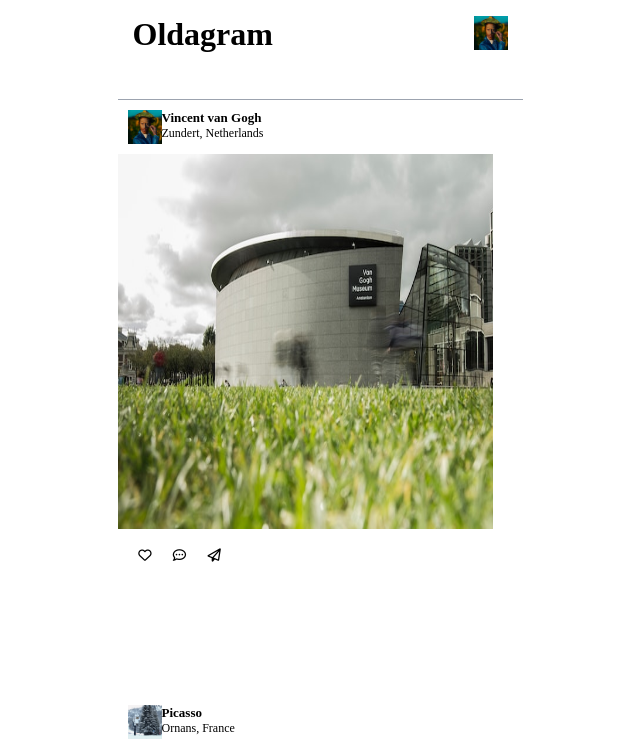
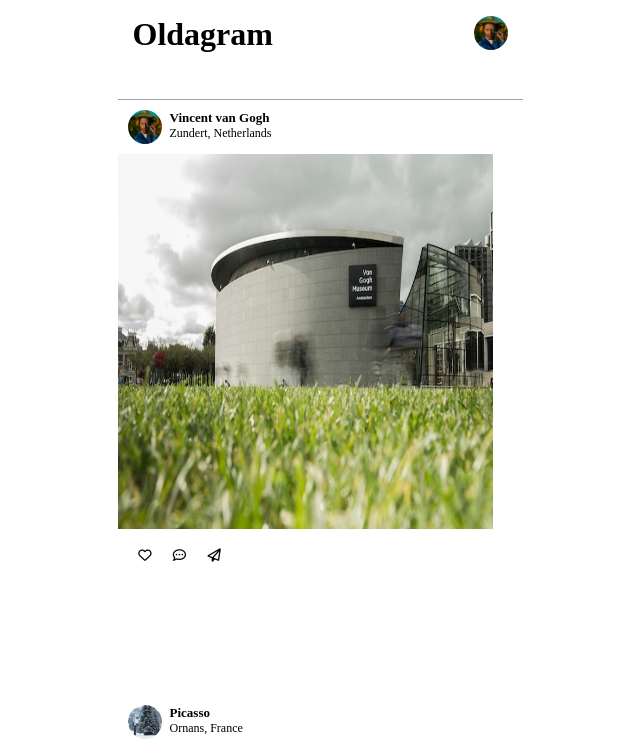
Before and after one commit to yujhenchen/oldagram-instagram-clone, a React (Vite) app: page / in a window 1280 px wide. Shown: the top 742 px of the page, without its empty margins (335-975 px from the left). Built offline with nearby package versions, Linux system fonts and the light colour scheme.

Commit message:
rounded avatar, clean up

```diff
--- a/src/App.tsx
+++ b/src/App.tsx
@@ -1,7 +1,7 @@
 // import { useState } from "react";
 // import reactLogo from "./assets/react.svg";
 // import viteLogo from "/vite.svg";
-import "./App.css";
+// import "./App.css";
 import Header from "./components/Header";
 import Post from "./components/Post";
 import { posts } from "./posts";
@@ -13,8 +13,12 @@ function App() {
   const header = (
     <>
       <h1 className="">Oldagram</h1>
-      <div className="w-34px h-34px">
-        <img src={user.avatar} alt={user.name} className="w-full h-full" />
+      <div className="w-34px h-34px rounded-full overflow-hidden">
+        <img
+          src={user.avatar}
+          alt={user.name}
+          className="w-full h-full object-cover"
+        />
       </div>
     </>
   );
--- a/src/components/Post.tsx
+++ b/src/components/Post.tsx
@@ -45,7 +45,7 @@ export default function Post({
   return (
     <div>
       <PostHeader name={name} location={location} avatar={avatar} />
-      <div className="w-375px h-375px">
+      <div className="w-375px h-375px rounded-full">
         <img
           src={post}
           alt={`${name}'s post. User Name: ${username}`}
--- a/src/components/PostHeader.tsx
+++ b/src/components/PostHeader.tsx
@@ -2,8 +2,12 @@ import { PostHeaderData } from "../types";
 
 export default function PostHeader({ name, location, avatar }: PostHeaderData) {
   return (
-    <div className="flex p-10px">
-      <img src={avatar} alt={`${name} Avatar`} className="w-34px h-34px" />
+    <div className="flex p-10px space-x-8px">
+      <img
+        src={avatar}
+        alt={`${name} Avatar`}
+        className="w-34px h-34px rounded-full"
+      />
       <div>
         <p className="text-13px font-bold">{name}</p>
         <p className="text-12px">{location}</p>
```
Also changed, not shown: src/App.css (deleted, +0 -42 lines).
